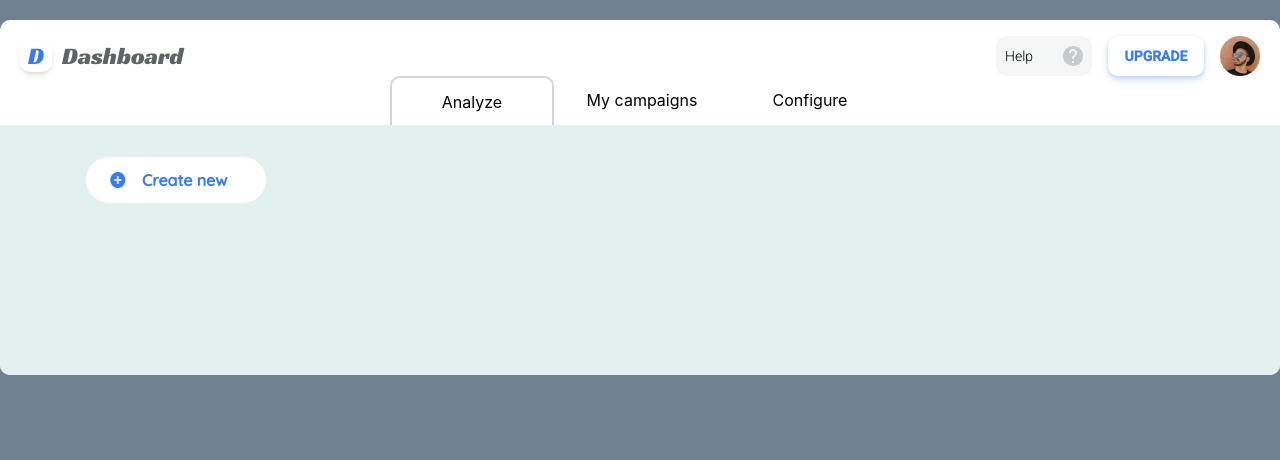
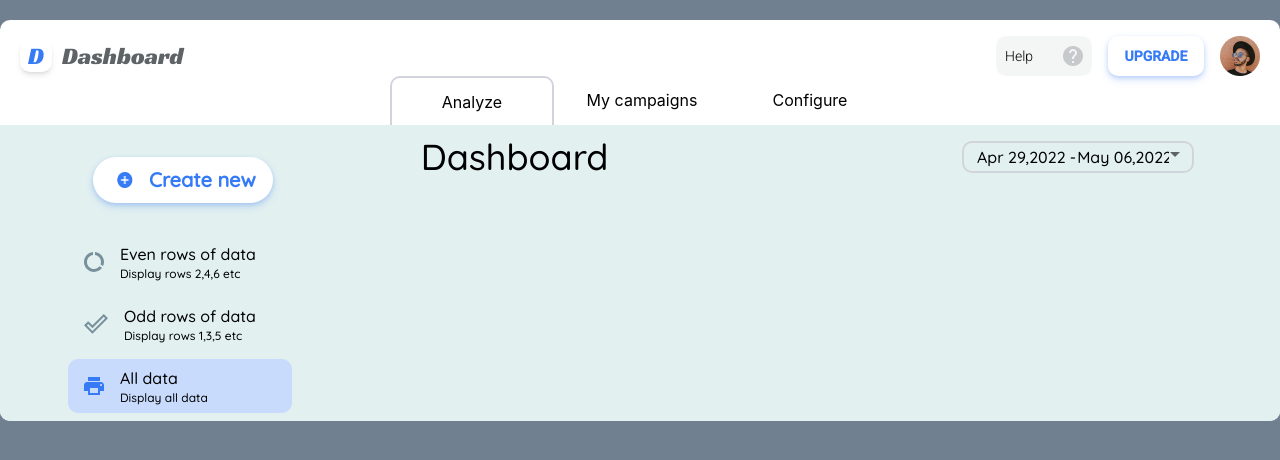
Before and after one commit to Dmitri2205/Dashboard, a React (Create React App) app: page / in a window 1280 px wide. Shown: the top 460 px of the page. Built offline with nearby package versions, Linux system fonts and the light colour scheme.

Commit message:
DateRange Picker added

```diff
--- a/package.json
+++ b/package.json
@@ -7,6 +7,7 @@
     "@testing-library/react": "^13.1.1",
     "@testing-library/user-event": "^13.5.0",
     "react": "^18.1.0",
+    "react-date-range": "^1.4.0",
     "react-dom": "^18.1.0",
     "react-scripts": "5.0.1",
     "sass": "^1.51.0",
--- a/src/components/Dashboard.jsx
+++ b/src/components/Dashboard.jsx
@@ -1,21 +1,66 @@
 import { useState,useEffect } from "react";
 import styles from "../styles/dashboard.module.scss";
+import 'react-date-range/dist/styles.css';
+import 'react-date-range/dist/theme/default.css';
+import { DateRange } from 'react-date-range';
+import { addDays } from 'date-fns';
 
 
 export default function Dashboard(props){
 
-	const {children} = props;
+	const {children,data} = props;
+
+	const [pickerShown,showPicker] = useState(false)
+
+	const [dates,setDates] = useState([
+	  {
+	    startDate: new Date(),
+	    endDate: addDays(new Date(), 7),
+	    key: 'selection'
+	  }
+	]);
+
+
+	const processedDate = (type) => {
+		let date = dates[0][type].toString().split(" ")
+		return date[1] + " " + date[2] + "," + date[3]
+
+	}
 
 	return(
 		<section>
 			{children[0]}
-			<div>
 				<div className={`${styles.dashboard} flex flex-column px-[86px] min-h-[250px]`}>
 					<div className={`${styles.dashboard__aside} mt-[32px]`}>
 						{children[1]}
+						{children[2]}
+						{children[3]}
+						{children[4]}
 					</div>
+					<div className={`${styles.dashboard__table} flex flex-col ml-[10%] mt-[12px] w-full`}>
+						<div className={`${styles.table__header} flex justify-between items-center `}>
+							<p className="text-4xl md:text-2xl`">Dashboard</p>
+							<div className={`${styles.header__inputs} inline-flex`}>
+								<label className="inline-flex items-center rounded-sm border-2 border-solid border-gray-300 px-3">
+								<input type="text" value={processedDate("startDate")}/>
+								-
+								<input type="text" value={processedDate("endDate")}/>
+								<span onClick={e=>showPicker(!pickerShown)} style={pickerShown ? {transform:"rotateY(180deg)"} : {transform:"rotateY(0deg)"}}></span>
+								</label>
+							</div>
+						</div>
+					</div>
+				<div className={`${styles.dashboard__datePicker} ${pickerShown ? "" : styles.hidden}`}>
+					<DateRange
+					  onChange={item => setDates([item.selection])}
+					  showSelectionPreview={true}
+					  moveRangeOnFirstSelection={false}
+					  months={2}
+					  ranges={dates}
+					  direction="horizontal"
+					/>
 				</div>
-			</div>
+				</div>
 		</section>
 	)
 }
--- a/src/components/Layout.jsx
+++ b/src/components/Layout.jsx
@@ -2,7 +2,12 @@ import { useState , useEffect} from "react";
 import Switcher from "../modules/Switcher";
 import Header from "./Header";
 import Dashboard from "./Dashboard";
+import dashboard_styles from "../styles/dashboard.module.scss";
+
 import plus from "../images/plus.png";
+import EvenIcon from "../images/icons/EvenIcon.jsx";
+import OddIcon from "../images/icons/OddIcon.jsx";
+import AllDataIcon from "../images/icons/AllDataIcon.jsx";
 
 
 export default function Layout(props) {
@@ -27,9 +32,11 @@ export default function Layout(props) {
 
 	const [data,setData] = useState([]);
 
+	const [sortType,setSortType] = useState("all");
+
 	useEffect(()=>{
-
-	},[])
+		sortData()
+	},[sortType])
 
 
 	const chooseCategory = (i) => {
@@ -39,10 +46,32 @@ export default function Layout(props) {
 		setCategories(cat);
 	}
 
+	const sortData = () => {
+		console.log(sortType);
+	}
+
+	const asideSwitches = [
+		{
+			icon:EvenIcon(),
+			text:'Even rows of data',
+			tip:'Display rows 2,4,6 etc'
+		},
+		{
+			icon: OddIcon(),
+			text:'Odd rows of data',
+			tip:'Display rows 1,3,5 etc'
+		},
+		{
+			icon:AllDataIcon(),
+			text:'All data',
+			tip:'Display all data'
+		},
+	]
+
 	return(
-		<main className="container mx-auto bg-white rounded-sm mt-[20px]" style={{overflow:"hidden"}}>
+		<main className="container mx-auto bg-white rounded-sm mt-[20px]" /*style={{overflow:"hidden"}}*/>
 			<Header/>
-		    <Dashboard>
+		    <Dashboard data={data}>
 		    	<Switcher>
 		    		{
 		    			categories.map((category,i) => {
@@ -62,13 +91,28 @@ export default function Layout(props) {
 		    			})
 		    		}
 		    	</Switcher>
-		    		<p className="flex justify-start items-center rounded-lg w-[180px] h-[46px] fz-[20px] bg-white">
+		    		<p className={`${dashboard_styles.aside__create} flex justify-start items-center rounded-lg w-[180px] h-[46px] ml-[7px] mb-[32px] text-xl bg-white`}>
 		    			<img className="w-[16px] h-[16px] mr-[16px] ml-[24px]" src={plus} alt="add"/>
 	    				<span className="justify-self-start" style={{color:"#367BF5",fontWeight:"bold"}}>Create new</span>
 		    		</p>
-		    		<div></div>
-		    		<div></div>
-		    		<div></div>
+		    		{
+		    			asideSwitches.map((switcher,i)=>{
+		    				return (
+		    					<div key={switcher.text.split(" ")[0]}
+		    						 onClick={(e) => setSortType(switcher.text.split(" ")[0].toLowerCase()) }
+		    						 className={`${dashboard_styles.aside__switcher} ${sortType === switcher.text.split(" ")[0].toLowerCase() ? dashboard_styles.active : '' }
+		    						 			 flex items-center rounded-sm px-[16px] py-[7px] mb-[8px] min-w-[224px]`
+		    						 }
+		    					>
+		    						{switcher.icon}
+		    						<p className="inline-flex flex-col text-base">
+		    							{switcher.text}
+		    							<span className="text-xs color-gray">{switcher.tip}</span>
+		    						</p>
+		    					</div>
+		    				)
+		    			})
+		    		}
 		    </Dashboard>
 		</main>
 	)
--- /dev/null
+++ b/src/images/icons/AllDataIcon.jsx
@@ -0,0 +1,7 @@
+export default function AllDataIcon() {
+    return (
+        <svg width="20" height="18" viewBox="0 0 20 18" fill="#78909C" xmlns="http://www.w3.org/2000/svg">
+		<path d="M16 0H4V4H16V0ZM17 9C16.7348 9 16.4804 8.89464 16.2929 8.70711C16.1054 8.51957 16 8.26522 16 8C16 7.73478 16.1054 7.48043 16.2929 7.29289C16.4804 7.10536 16.7348 7 17 7C17.2652 7 17.5196 7.10536 17.7071 7.29289C17.8946 7.48043 18 7.73478 18 8C18 8.26522 17.8946 8.51957 17.7071 8.70711C17.5196 8.89464 17.2652 9 17 9ZM14 16H6V11H14V16ZM17 5H3C2.20435 5 1.44129 5.31607 0.87868 5.87868C0.316071 6.44129 0 7.20435 0 8V14H4V18H16V14H20V8C20 7.20435 19.6839 6.44129 19.1213 5.87868C18.5587 5.31607 17.7956 5 17 5Z" fill="#78909C"/>
+		</svg>
+    )
+}
--- /dev/null
+++ b/src/images/icons/EvenIcon.jsx
@@ -0,0 +1,8 @@
+export default function EvenIcon(){
+
+	return(
+		<svg width="20" height="20" viewBox="0 0 20 20" fill="none" xmlns="http://www.w3.org/2000/svg">
+		<path d="M11 -4.76837e-08V3.03C14.39 3.52 17 6.42 17 9.95C17 10.85 16.82 11.7 16.5 12.49L19.12 14.02C19.68 12.78 20 11.4 20 9.95C20 4.77 16.05 0.5 11 -4.76837e-08ZM10 16.95C8.14348 16.95 6.36301 16.2125 5.05025 14.8997C3.7375 13.587 3 11.8065 3 9.95C3 6.42 5.61 3.52 9 3.03V-4.76837e-08C3.94 0.5 0 4.76 0 9.95C0 12.6022 1.05357 15.1457 2.92893 17.0211C3.85752 17.9497 4.95991 18.6863 6.17317 19.1888C7.38642 19.6913 8.68678 19.95 10 19.95C13.3 19.95 16.23 18.34 18.05 15.86L15.45 14.33C14.17 15.95 12.21 16.95 10 16.95Z" fill="#78909C"/>
+		</svg>
+	)
+}
--- /dev/null
+++ b/src/images/icons/OddIcon.jsx
@@ -0,0 +1,7 @@
+export default function OddIcon(){
+	return(
+		<svg width="24" height="20" viewBox="0 0 24 20" fill="none" xmlns="http://www.w3.org/2000/svg">
+		<path d="M19.78 4.76837e-08L24 4.22L8.44 19.8L0 11.35L4.22 7.13L8.44 11.35L19.78 4.76837e-08ZM19.78 2.8L8.44 14.16L4.22 9.99L2.81 11.35L8.44 16.97L21.19 4.22L19.78 2.8Z" fill="#78909C"/>
+		</svg>
+	)
+}
--- a/src/styles/dashboard.module.scss
+++ b/src/styles/dashboard.module.scss
@@ -2,8 +2,62 @@
 
 .dashboard{
 	background-color:$primaryColor;
+	position: relative;
+	border-bottom-left-radius: 10px;
+	border-bottom-right-radius: 10px;
 
 	&__aside{
 		@include Quicksand;
+		.aside__create{
+		    box-shadow: 0px 4px 8px rgb(54 123 245 / 16%), 0px 2px 4px rgb(54 123 245 / 24%);
+		}
+		.aside__switcher{
+			cursor: pointer;
+			transform: translateX(-18px);
+			svg{
+				margin-right: 16px;
+			}
+		}
+		.aside__switcher.active{
+			background-color: lighten($baseColor,30%);
+			transition: all .3s;
+			svg>path{
+				transition: all .3s;
+				fill: $baseColor;
+			}
+		}
+	}
+	&__table{
+		@include Quicksand;
+		.table__header{
+			.header__inputs>label{
+				width: 232px;
+				height: 32px;
+				input[type="text"]{
+					width:45%;
+					margin: 0 auto;
+					background-color:transparent;
+					&:focus{
+						outline:none;
+					}
+				}
+				span{
+					border: 5px solid transparent; border-top: 5px solid $gray;
+				}
+			}
+		}
+
+	}
+	&__datePicker{
+		display: flex;
+		justify-content: center;
+		width: 100%;
+		margin:50px auto 0;
+		z-index: 100;
+		position: absolute;
+		left: 0;
+		&.hidden{
+			display: none;
+		}
 	}
 }
```
Also changed, not shown: src/images/download.svg (added), 1 other file (tests, documents, lock files or other folders).
